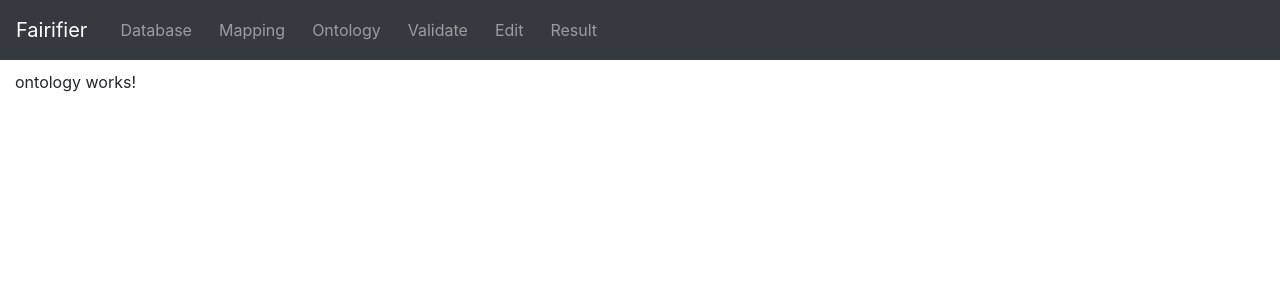
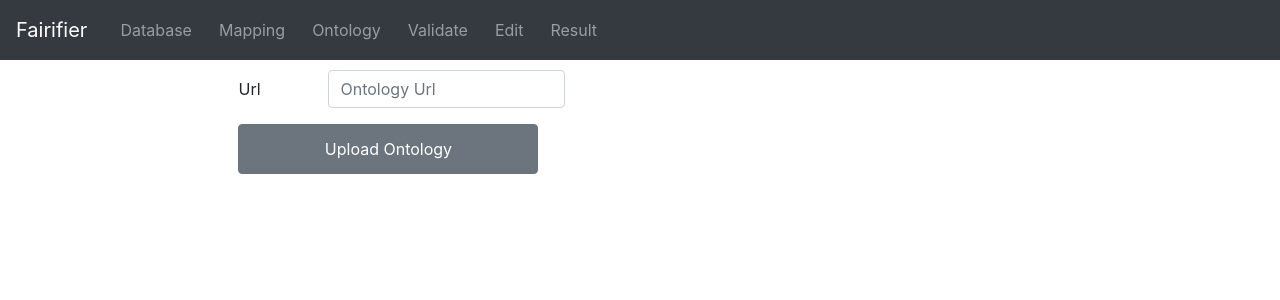
Before and after one commit to MaastrichtU-CDS/fairsights_fairifier-frontend, an Angular app: page /ontology in a window 1280 px wide. Shown: the top 300 px of the page. Built offline with nearby package versions, Linux system fonts and the light colour scheme.

Commit message:
Made a start to ontology and changed the 1 string list message to a string message in the messageService

```diff
--- a/src/app/database/database.component.html
+++ b/src/app/database/database.component.html
@@ -45,7 +45,6 @@
           </fieldset>
         </form>
 
-    <div *ngFor='let message of messageService.messages'> {{message}} </div>
-
+        {{messageService.testString}}
   </div>
 </div>
--- a/src/app/mapping/mapping.component.html
+++ b/src/app/mapping/mapping.component.html
@@ -36,8 +36,7 @@
           </div>
 
           <br>
-
-          <div *ngFor='let message of messageService.messages'> {{message}} </div>
-      </div>
+          {{messageService.testString}}
+     </div>
   </div>
 </div>
--- a/src/app/ontology/ontology.component.html
+++ b/src/app/ontology/ontology.component.html
@@ -1,3 +1,21 @@
 <div class="container-fluid" style="margin-top: 70px;">
-  ontology works!
+  <div class="row justify-content-around h-100">
+      <div class="col-xs-6">
+
+        <div class="form-group row">
+          <label for="inputUrl" class="col-sm-3 col-form-label">Url</label>
+          <div class="col-sm-9">
+              <input type="url2" class="form-control" id="inputUrlOntology" placeholder="Ontology Url" (change)=urlChanged($event.srcElement.value)>
+          </div>
+        </div>
+
+        <button type="button" class="btn btn-secondary" (click)="uploadOntology()">Upload Ontology</button>
+         <br>
+        {{messageService.testString}}
+
+      </div>
+
+      <div class="col-xs-6" >
+
+  </div>
 </div>
--- a/src/app/ontology/ontology.component.ts
+++ b/src/app/ontology/ontology.component.ts
@@ -1,4 +1,5 @@
 import { Component, OnInit } from '@angular/core';
+import { MessageService } from '../service/message.service';
 
 @Component({
   selector: 'app-ontology',
@@ -7,9 +8,20 @@ import { Component, OnInit } from '@angular/core';
 })
 export class OntologyComponent implements OnInit {
 
-  constructor() { }
+  constructor(private messageService: MessageService) { }
 
   ngOnInit() {
+    this.messageService.changeMessage('');
+  }
+
+  uploadOntology() {
+    console.log("Ontology Uploaded"),
+    this.messageService.changeMessage('Ontology Uploaded')
+  }
+
+  urlChanged(url) {
+    console.log('url changed'),
+    this.messageService.changeMessage('url changed')
   }
 
 }
--- a/src/app/service/message.service.ts
+++ b/src/app/service/message.service.ts
@@ -5,11 +5,10 @@ import { Injectable } from '@angular/core';
 })
 export class MessageService {
 
-  messages: string[] = [];
+  testString: string;
 
   changeMessage(status) {
-    this.messages = [];
-    this.messages.push(status);
+    this.testString = status;
    }
 
   constructor() { }
```
